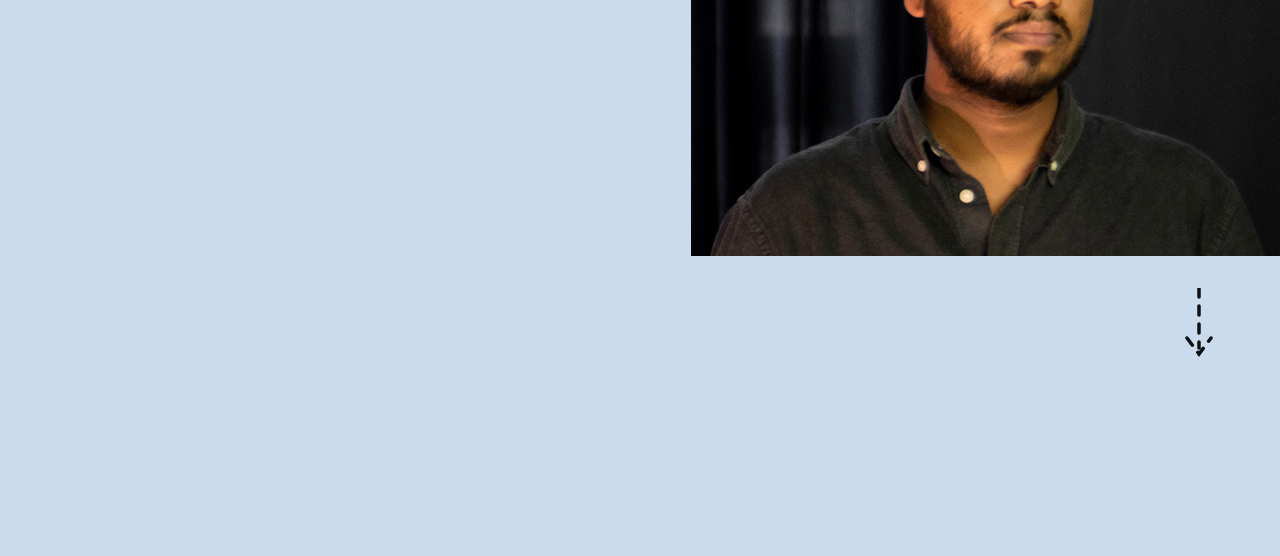
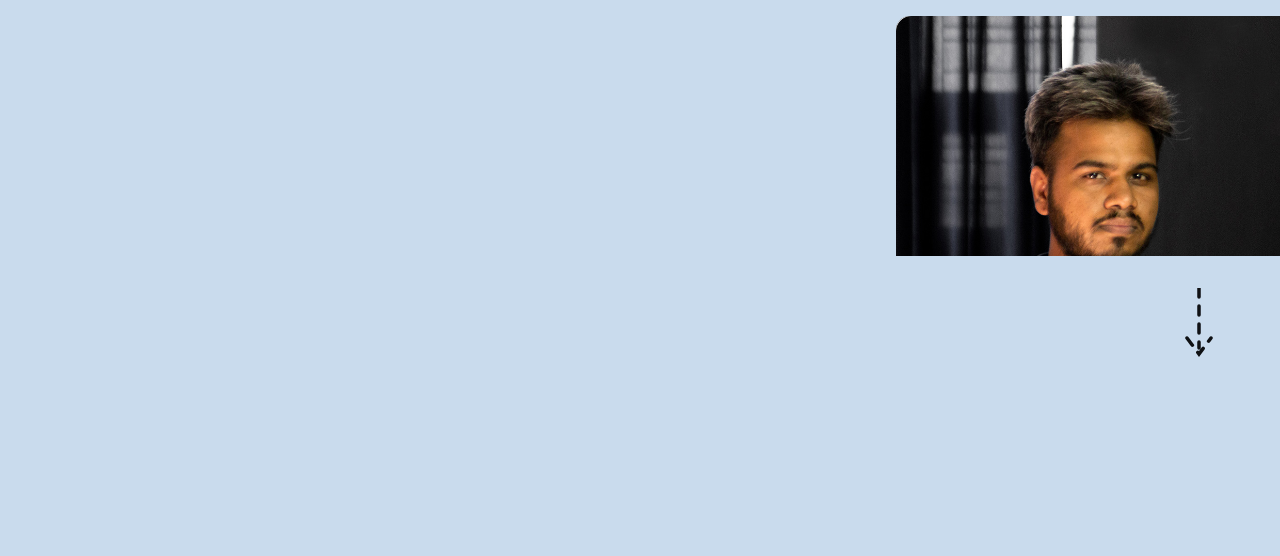
Before and after one commit to chamgadad/karansingha.github.io, a plain HTML site: page index.html in a window 1280 px wide. Shown: the part 544-1100 px from the top of the page. Drawn offline with Linux system fonts and the light colour scheme.

Commit message:
Update index.html

```diff
--- a/index.html
+++ b/index.html
@@ -102,8 +102,8 @@
       position: absolute;
       right: 0;
       bottom: 0;
-      width: 46%;
-      height: 68%;
+      width: 30%;
+      height: 30%;
       border-radius: 14px 0 0 0;
       overflow: hidden;
       z-index: 1;
```
